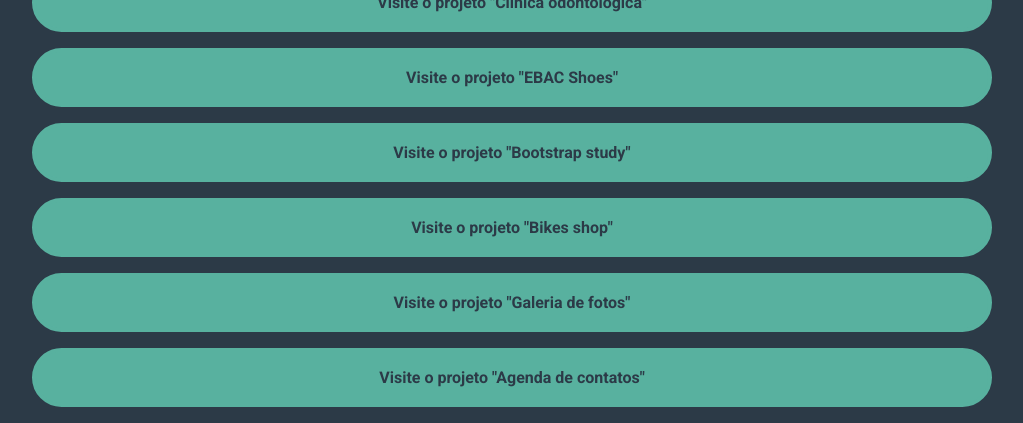
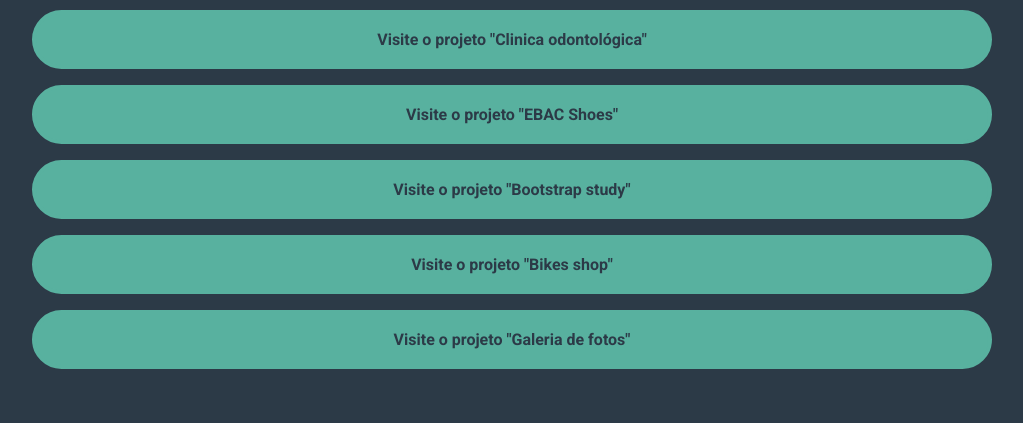
Before and after one commit to danijoss/less, a website: page index.html in a window 1280 px wide. Shown: the part 410-833 px from the top of the page, without its empty margins (128-1151 px from the left). After the commit the page ends 800 px from the top, so only its background shows below. Drawn offline with Linux system fonts and the light colour scheme.

Commit message:
correçao da lista

```diff
--- a/index.html
+++ b/index.html
@@ -74,11 +74,6 @@
                         Visite o projeto "Galeria de fotos"
                     </a>
                 </li>
-                <li class="projects-list-item">
-                    <a href="https://daniel-modulo-8-projeto-2-6n7uhsfpu-danijoss.vercel.app/" target="_blank">
-                        Visite o projeto "Agenda de contatos"
-                    </a>
-                </li>
             </ul>
         </nav>
     </div>
```
